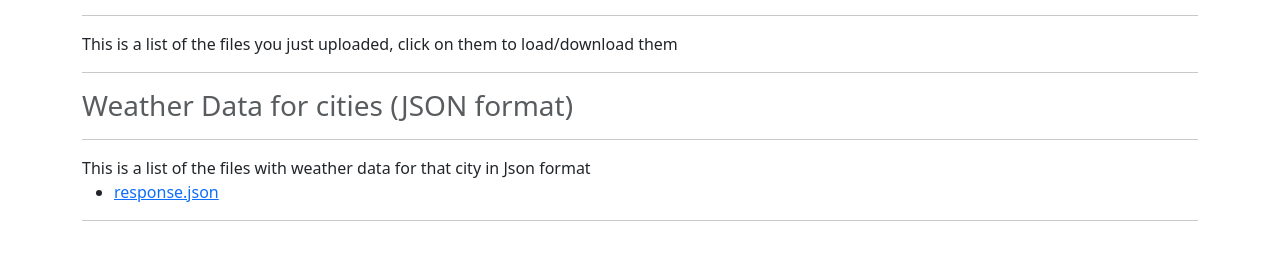
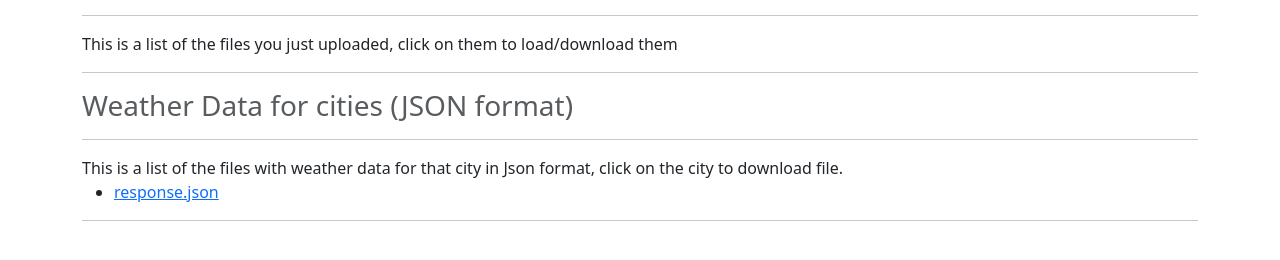
Before and after one commit to AkshayCshetty/weatherapp, a Flask app: page / in a window 1280 px wide. Shown: the part 418-678 px from the top of the page. Run offline with Flask 2, Linux system fonts and the light colour scheme; some libraries are stand-ins or nearby versions.

Commit message:
minor changes

```diff
--- a/backend/templates/home.html
+++ b/backend/templates/home.html
@@ -43,7 +43,7 @@
     </div>
     <hr/>
     <div>
-    This is a list of the files with weather data for that city in Json format
+    This is a list of the files with weather data for that city in Json format, click on the city to download file.
     <ul>
         {% for file in jsonfilenames %}
         <li><a href="{{ url_for('downloadjosn', filename=file) }}">{{file}}</a></li>
```
